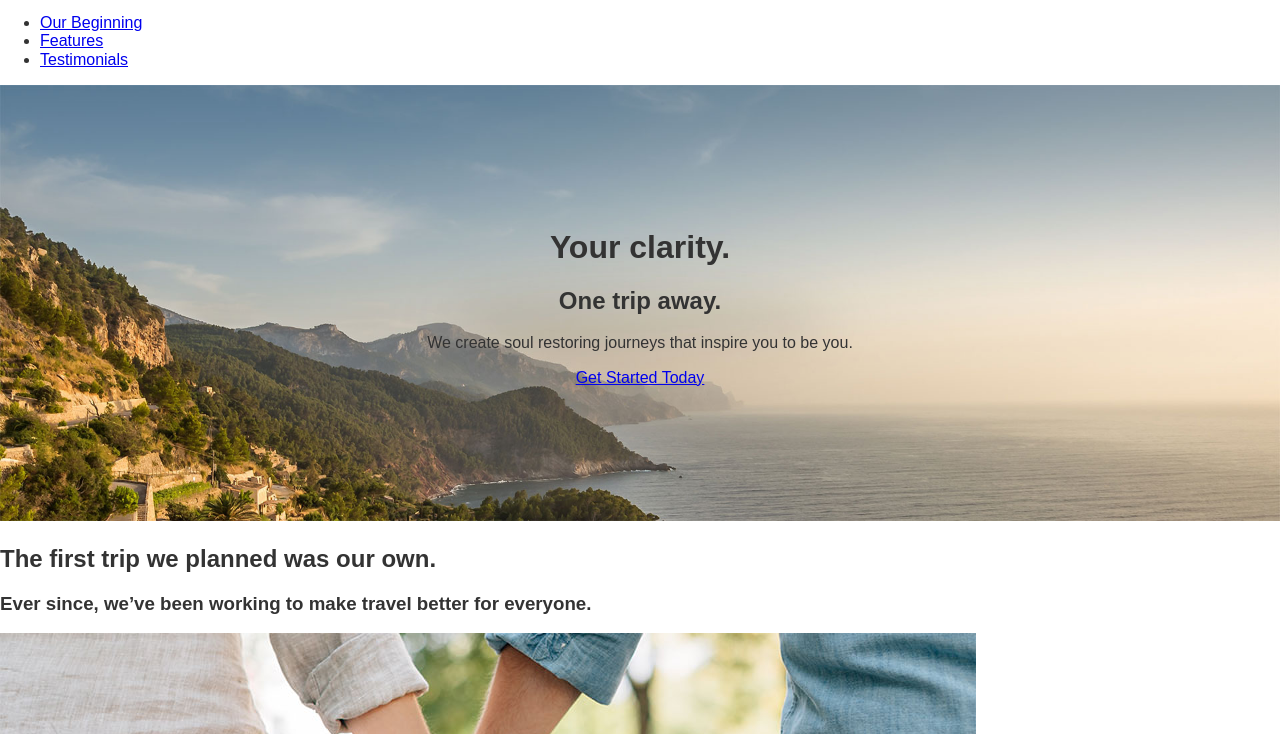
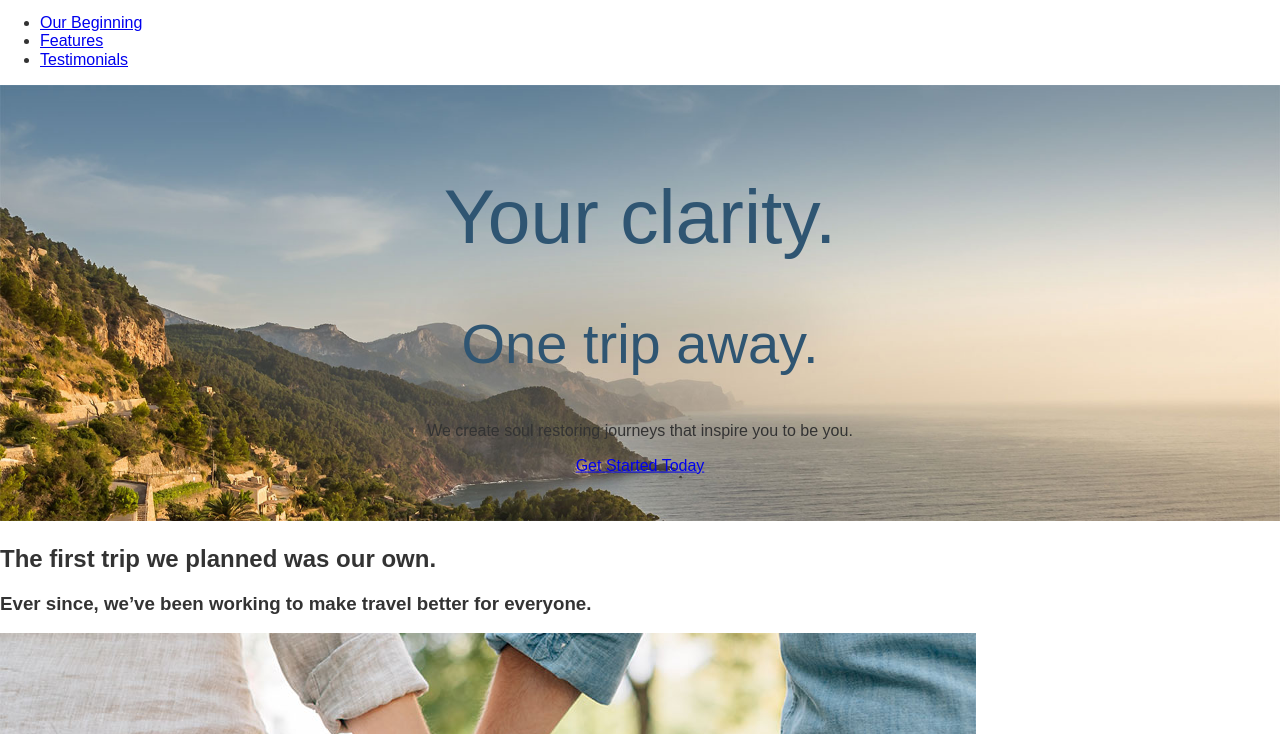
Before and after one commit to deedeeh/BACK_Sept19, a website: page websites /travel_agency/app/index.html in a window 1280 px wide. Shown: the part 66-800 px from the top of the page. Drawn offline with Linux system fonts and the light colour scheme.

Commit message:
Add styling with BEM methodology & nested css with ampersand

```diff
--- a/websites /travel_agency/app/assets/styles/modules/_large-hero.css
+++ b/websites /travel_agency/app/assets/styles/modules/_large-hero.css
@@ -1,8 +1,7 @@
 .large-hero {
   position: relative;
-}
 
-.large-hero__text-content {
+  &__text-content {
     position: absolute;
     top: 50%;
     left: 0;
@@ -10,3 +9,16 @@
     width: 100%;
     text-align: center;
   }
+
+  &__title {
+    font-weight: 300;
+    color: #2f5572;
+    font-size: 4.8rem;
+  }
+
+  &__subtitle {
+    font-weight: 300;
+    color: #2f5572;
+    font-size: 3.5rem;
+  }
+}
--- a/websites /travel_agency/app/index.html
+++ b/websites /travel_agency/app/index.html
@@ -34,8 +34,8 @@
     <div class="large-hero">
       <img src="assets/images/hero--large.jpg" />
       <div class="large-hero__text-content">
-        <h1>Your clarity.</h1>
-        <h2>One trip away.</h2>
+        <h1 class="large-hero__title">Your clarity.</h1>
+        <h2 class="large-hero__subtitle">One trip away.</h2>
         <p>We create soul restoring journeys that inspire you to be you.</p>
         <p><a href="#">Get Started Today</a></p>
       </div>
--- a/websites /travel_agency/app/temp/styles/styles.css
+++ b/websites /travel_agency/app/temp/styles/styles.css
@@ -473,3 +473,15 @@ img {
     width: 100%;
     text-align: center;
   }
+
+.large-hero__title {
+    font-weight: 300;
+    color: #2f5572;
+    font-size: 4.8rem;
+  }
+
+.large-hero__subtitle {
+    font-weight: 300;
+    color: #2f5572;
+    font-size: 3.5rem;
+  }
```
Lines whose indentation alone changed are shown as unchanged.
